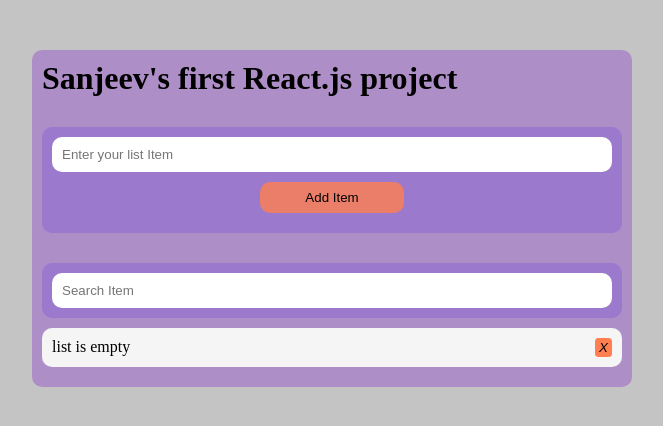
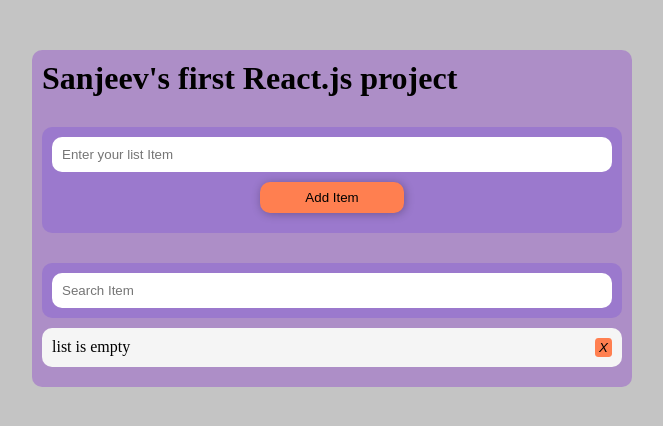
Before and after one commit to SanjeevKumar3662/toDoInReact, a React (Vite) app in the folder todoReact/: page / in a window 1280 px wide. In both pictures the pointer is over the button "Add Item". Shown: the top 426 px of the page, without its empty margins (308-971 px from the left). Built offline with nearby package versions, Linux system fonts and the light colour scheme.

Commit message:
added hovering effect to add btn

```diff
--- a/todoReact/src/components/App.css
+++ b/todoReact/src/components/App.css
@@ -17,8 +17,9 @@
   border-radius: 10px;
   border: none;
 }
-.input:hover{
-
+.input-btn:hover{
+  background-color: coral;
+  box-shadow: 1px 1px 10px rgba(0, 0, 0, 0.292);
 }
 .inputContainer{
   margin: 30px auto;
```
